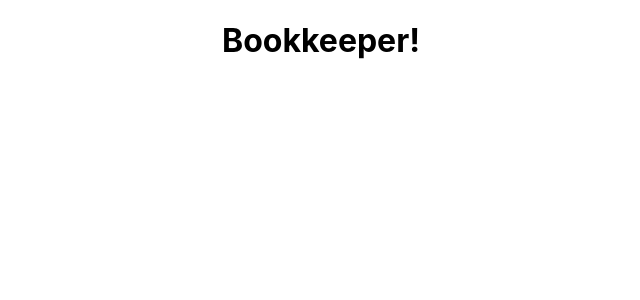
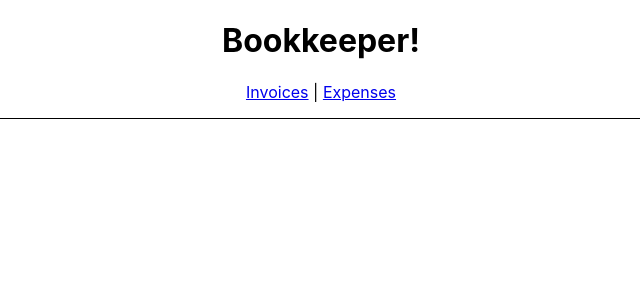
Before and after one commit to OpenTechConsult/react-router-tutorial, a React (Create React App) app: page / in a window 1280 px wide. Shown: the top 300 px of the page, without its empty margins (319-959 px from the left). Built offline with nearby package versions, Linux system fonts and the light colour scheme.

Commit message:
Add some links
Add two links to the App page.

- in src/App.js import Link from react-router-dom
- add 2 navigation Link to point to /invoices and /expenses

closes#3

```diff
--- a/src/App.js
+++ b/src/App.js
@@ -1,9 +1,14 @@
+import { Link } from 'react-router-dom';
 import './App.css';
 
 function App() {
   return (
     <div className="App">
       <h1>Bookkeeper!</h1>
+      <nav style={{ borderBottom: "solid 1px", paddingBottom: "1rem"}}>
+        <Link to="/invoices">Invoices</Link> | {" "}
+        <Link to="/expenses">Expenses</Link>
+      </nav>
     </div>
   );
 }
```
